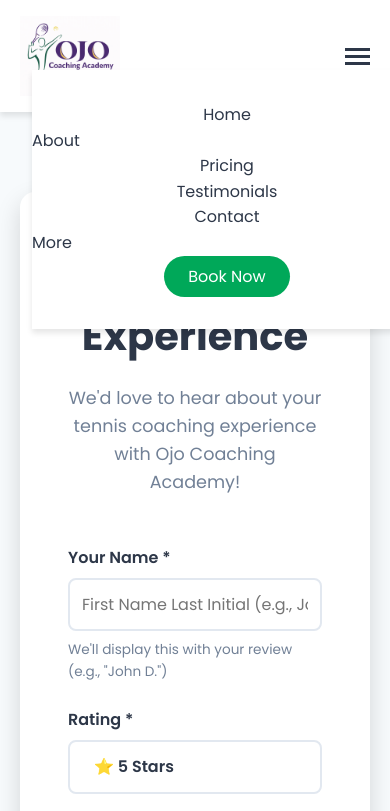
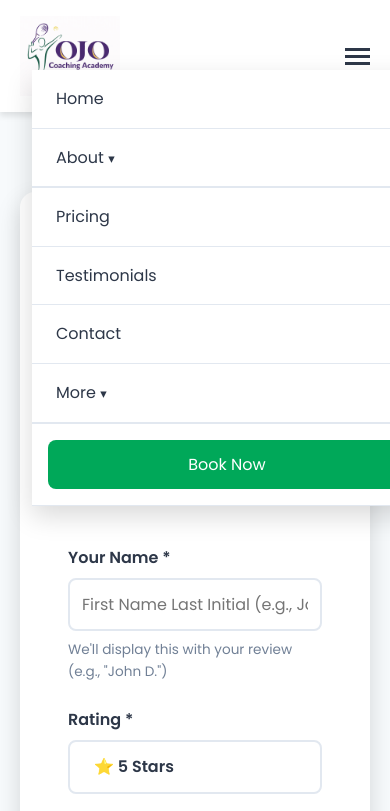
Before and after one commit to ojocoachingacademy-byte/ojocoachingacademy, a website: page review.html in a window 390 px wide. Both pictures are taken after a click on the element 357 px from the left and 56 px from the top of the page. Shown: the top 811 px of the page. Drawn offline with Linux system fonts and the light colour scheme.

Commit message:
Improve mobile navigation structure: better spacing, borders, hover states, and visual hierarchy

```diff
--- a/styles.css
+++ b/styles.css
@@ -2522,13 +2522,15 @@ section h2 {
         flex-direction: column;
         background: var(--white);
         width: 100%;
-        text-align: center;
+        text-align: left;
         transition: 0.3s;
-        box-shadow: var(--shadow);
-        padding: 2rem 0;
+        box-shadow: var(--shadow-lg);
+        padding: 0;
         opacity: 0;
         visibility: hidden;
         z-index: 999;
+        max-height: calc(100vh - 70px);
+        overflow-y: auto;
     }
 
     .nav-menu.active {
@@ -2537,6 +2539,43 @@ section h2 {
         visibility: visible;
     }
 
+    /* Mobile Nav Items */
+    .nav-menu > li {
+        width: 100%;
+        border-bottom: 1px solid var(--border-color);
+        margin: 0;
+    }
+
+    .nav-menu > li > a {
+        display: block;
+        padding: 1rem 1.5rem;
+        color: var(--text-dark);
+        font-weight: 500;
+        text-decoration: none;
+        transition: background-color 0.2s, color 0.2s;
+    }
+
+    .nav-menu > li > a:hover,
+    .nav-menu > li > a:active {
+        background-color: var(--bg-light);
+        color: var(--primary-color);
+    }
+
+    /* Mobile Book Now Button */
+    .nav-menu > li > a.btn-primary-nav {
+        background: var(--primary-color);
+        color: var(--white) !important;
+        text-align: center;
+        margin: 1rem;
+        border-radius: 8px;
+        padding: 0.75rem 1.5rem;
+        width: calc(100% - 2rem);
+    }
+
+    .nav-menu > li > a.btn-primary-nav:hover {
+        background: var(--primary-dark);
+    }
+
     /* Mobile Dropdown Styles */
     .nav-dropdown {
         width: 100%;
@@ -2544,9 +2583,20 @@ section h2 {
 
     .nav-dropdown > a {
         display: flex;
-        justify-content: center;
+        justify-content: space-between;
         align-items: center;
         width: 100%;
+        padding: 1rem 1.5rem;
+        color: var(--text-dark);
+        font-weight: 500;
+        text-decoration: none;
+        transition: background-color 0.2s, color 0.2s;
+    }
+
+    .nav-dropdown > a:hover,
+    .nav-dropdown > a:active {
+        background-color: var(--bg-light);
+        color: var(--primary-color);
     }
 
     .dropdown-menu {
@@ -2562,6 +2612,8 @@ section h2 {
         overflow: hidden;
         transition: max-height 0.3s ease;
         border-radius: 0;
+        list-style: none;
+        border-top: 1px solid var(--border-color);
     }
 
     .nav-dropdown.active .dropdown-menu {
@@ -2569,14 +2621,36 @@ section h2 {
         padding: 0.5rem 0;
     }
 
+    .dropdown-menu li {
+        margin: 0;
+        border-bottom: 1px solid rgba(0, 0, 0, 0.05);
+    }
+
+    .dropdown-menu li:last-child {
+        border-bottom: none;
+    }
+
     .dropdown-menu a {
-        padding: 0.75rem 1rem;
+        display: block;
+        padding: 0.875rem 1.5rem;
+        padding-left: 2.5rem;
         text-align: left;
-        padding-left: 2rem;
+        color: var(--text-dark);
+        font-weight: 400;
+        text-decoration: none;
+        transition: background-color 0.2s, color 0.2s;
+    }
+
+    .dropdown-menu a:hover,
+    .dropdown-menu a:active {
+        background-color: rgba(0, 168, 89, 0.1);
+        color: var(--primary-color);
     }
 
     .dropdown-arrow {
         margin-left: auto;
+        font-size: 0.8em;
+        transition: transform 0.3s;
     }
 
     .nav-dropdown.active .dropdown-arrow {
```
